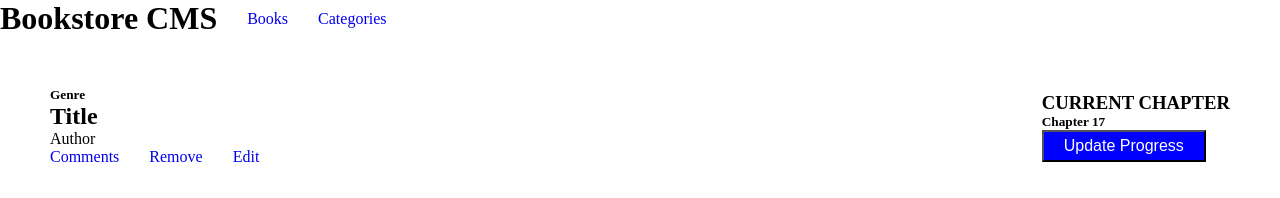
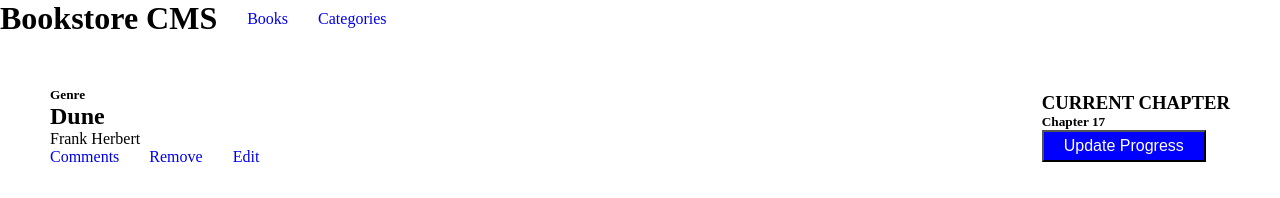
Before and after one commit to luftedar/book-store, a React (Create React App) app: page / in a window 1280 px wide. Shown: the top 198 px of the page. Built offline with nearby package versions, Linux system fonts and the light colour scheme.

Commit message:
Added props for the Book Component && Update Readme Template

```diff
--- a/src/components/Book.js
+++ b/src/components/Book.js
@@ -1,12 +1,14 @@
 import React from 'react';
 
-const Book = function () {
+/* eslint-disable react/prop-types */
+const Book = function (props) {
+  const { title, author } = props;
   return (
     <div className="book-item">
       <div className="book-desc">
         <h5>Genre</h5>
-        <h2>Title</h2>
-        <p>Author</p>
+        <h2>{title}</h2>
+        <p>{author}</p>
         <div>
           <a href="http://localhost:3000/">Comments</a>
           <a href="http://localhost:3000/">Remove</a>
--- a/src/components/Progress.js
+++ b/src/components/Progress.js
@@ -3,7 +3,7 @@
 const Progress = function () {
   return (
     <div className="progress">
-      <Book />
+      <Book title="Dune" author="Frank Herbert" />
     </div>
   );
 };
```
Also changed, not shown: 2 other files (tests, documents, lock files or other folders).
